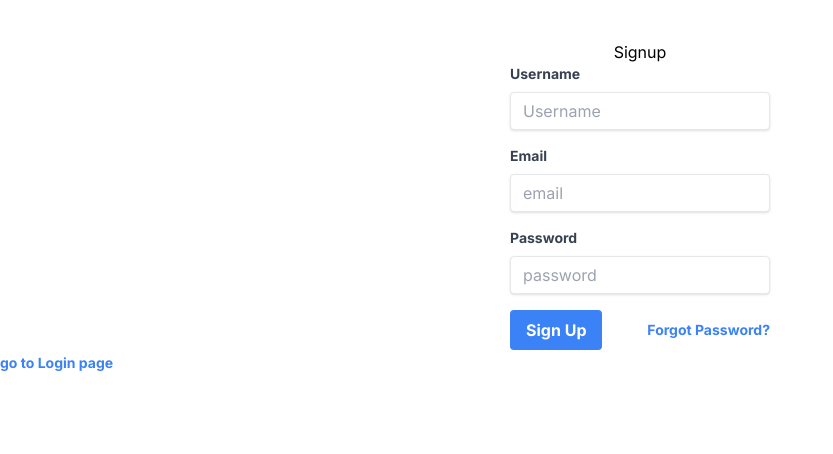
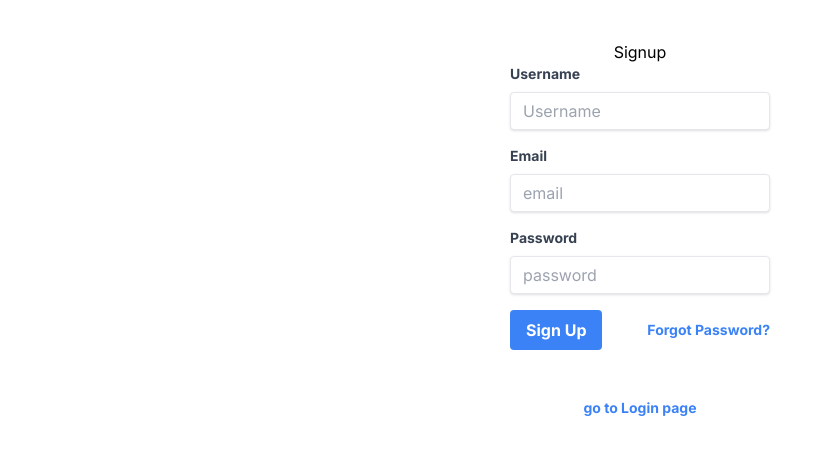
Before and after one commit to JoseOgam/Next20, a Next.js app in the folder next-auth2/: page /signup in a window 1280 px wide. Shown: the top 454 px of the page, without its empty margins (0-833 px from the left). Built offline with nearby package versions, Linux system fonts and the light colour scheme.

Commit message:
created signup page

```diff
--- a/next-auth2/src/app/signup/page.tsx
+++ b/next-auth2/src/app/signup/page.tsx
@@ -9,7 +9,9 @@ const Signup = () => {
     username: "",
   });
 
-  const onSignup = () => {};
+  const onSignup = () => {
+    console.log("signup was successfull");
+  };
   return (
     <div className=" ">
       <div className="flex justify-center items-center pt-10">Signup</div>
@@ -65,6 +67,7 @@ const Signup = () => {
             <button
               className="bg-blue-500 hover:bg-blue-700 text-white font-bold py-2 px-4 rounded focus:outline-none focus:shadow-outline"
               type="button"
+              onClick={onSignup}
             >
               Sign Up
             </button>
@@ -76,7 +79,7 @@ const Signup = () => {
             </Link>
           </div>
         </form>
-        <div className="mb-4">
+        <div className="flex items-center justify-center pt-12">
           <Link
             href="/login"
             className="inline-block align-baseline font-bold text-sm text-blue-500 hover:text-blue-800"
```
